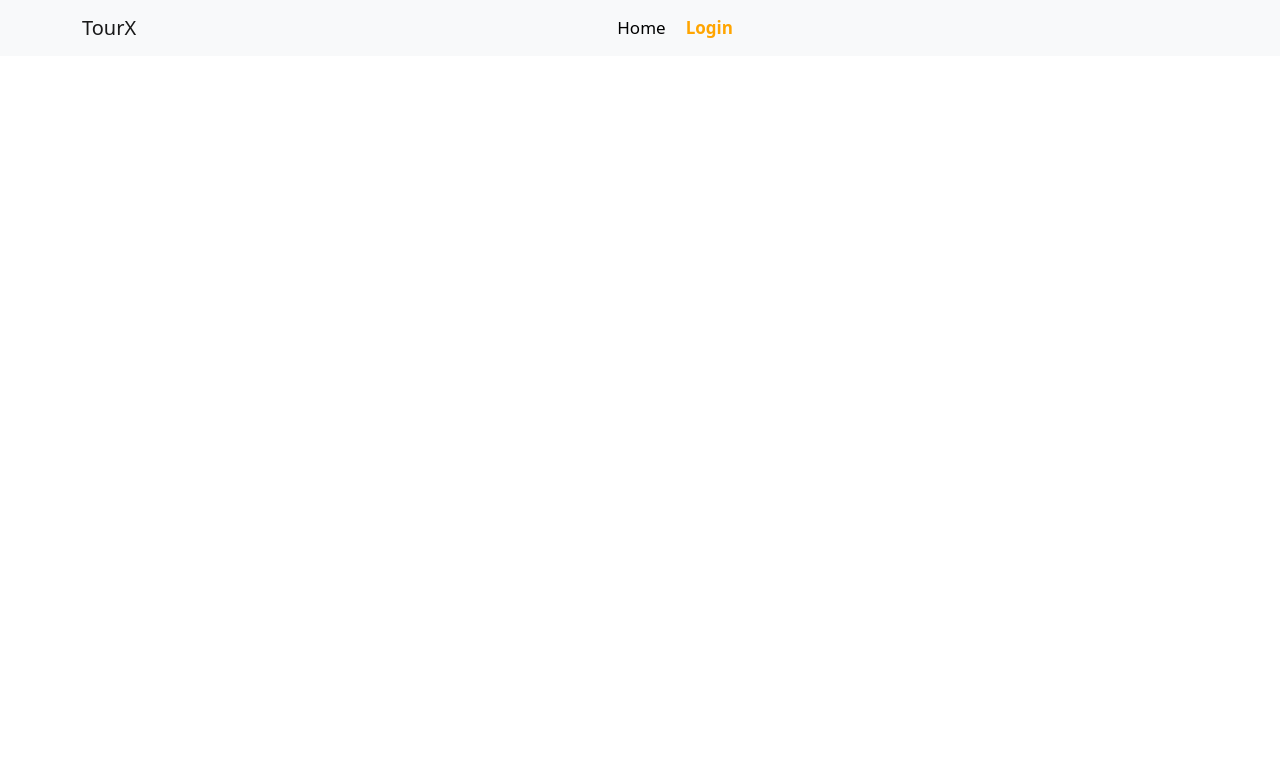
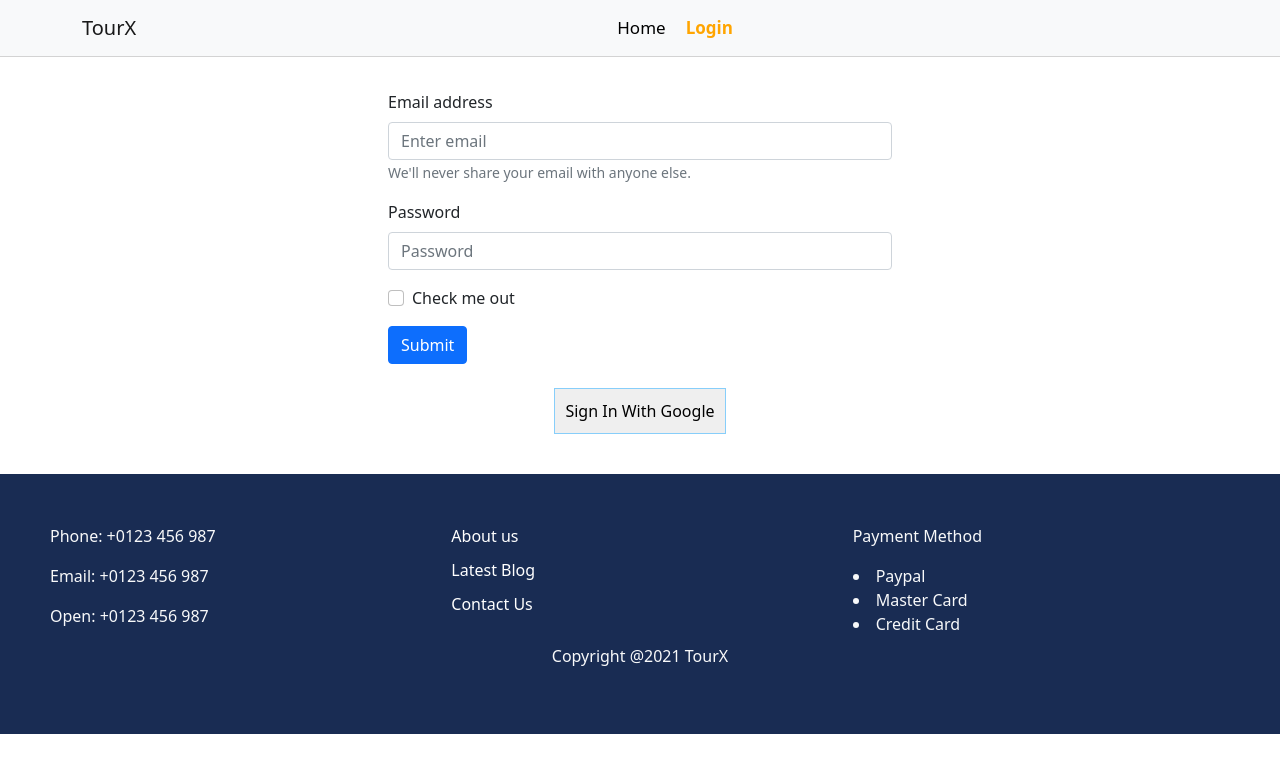
Before and after one commit to taymur12/TourX, a React (Create React App) app: page /login in a window 1280 px wide. Before the commit this address had no page. Shown: the top 772 px of the page. Built offline with nearby package versions, Linux system fonts and the light colour scheme.

Commit message:
added login

```diff
--- a/src/App.js
+++ b/src/App.js
@@ -4,6 +4,10 @@ import Home from './Components/Pages/Home/Home';
 import Header from './Components/Pages/Shared/Header';
 import { BrowserRouter as Router, Route, Switch } from 'react-router-dom';
 import Page404 from './Components/Pages/NotFound/Page404';
+import Footer from './Components/Pages/Footer/Footer';
+import Login from './Components/Pages/Login/Login';
+
+
 
 function App() {
   return (
@@ -17,10 +21,15 @@ function App() {
         <Route path="/home">
         <Home></Home>
         </Route>
+        <Route path="/login">
+       <Login></Login>
+        </Route>
+
         <Route path="*">
           <Page404></Page404>
         </Route>
       </Switch>
+      <Footer></Footer>
       </Router>
 
     </div>
--- /dev/null
+++ b/src/Components/Pages/Footer/Footer.css
@@ -0,0 +1,16 @@
+.footer-main{
+    background-color: rgb(25,44,83);
+    padding: 50px;
+}
+
+.footerItem{
+    display: flex;
+    flex-direction: column;
+
+}
+.footer-item{
+    padding-bottom: 10px;
+    text-decoration: none;
+    color: white;
+
+}
--- /dev/null
+++ b/src/Components/Pages/Footer/Footer.js
@@ -0,0 +1,34 @@
+import React from 'react';
+import { Col, Row } from 'react-bootstrap';
+import { Link } from 'react-router-dom';
+import './Footer.css'
+
+const Footer = () => {
+    return (
+        <div className='footer-main'>
+            <Row>
+            <Col xs={12} md={4}>
+              <p className='text-light'>Phone: +0123 456 987</p>
+              <p className='text-light'>Email: +0123 456 987</p>
+              <p className='text-light'>Open: +0123 456 987</p>
+            </Col>
+            <Col xs={12} md={4}>
+              <div className='footerItem'>
+                <Link className='footer-item' to="/aboutus"> About us</Link>
+                <Link className='footer-item' to="/aboutus"> Latest Blog</Link>
+                <Link className='footer-item' to="/aboutus"> Contact Us</Link>
+              </div>
+            </Col>
+            <Col xs={12} md={4}>
+              <p className='text-light'>Payment Method</p>
+              <li className='text-light'>Paypal</li>
+              <li className='text-light'>Master Card</li>
+              <li className='text-light'i>Credit Card</li>
+            </Col>
+            </Row>
+            <p className='text-light text-center'>Copyright @2021 TourX</p>
+        </div>
+    );
+};
+
+export default Footer;
--- a/src/Components/Pages/Home/Home.js
+++ b/src/Components/Pages/Home/Home.js
@@ -1,10 +1,12 @@
 import React from 'react';
 import Landing from './Landing/Landing';
+import Services from './Services/Services';
 
 const Home = () => {
     return (
         <div>
             <Landing></Landing>
+            <Services></Services>
         </div>
     );
 };
--- a/src/Components/Pages/Home/Landing/Landing.css
+++ b/src/Components/Pages/Home/Landing/Landing.css
@@ -5,6 +5,6 @@
 
 @media screen and (max-width: 680px) {
     .img-caro{
-        height:300px;
+        height:400px;
     }
   }
--- a/src/Components/Pages/Home/Landing/Landing.js
+++ b/src/Components/Pages/Home/Landing/Landing.js
@@ -1,8 +1,8 @@
 import React from 'react';
-import { Button, Carousel, Container } from 'react-bootstrap';
+import { Carousel } from 'react-bootstrap';
 import cover1 from '../../../images/back/back3.jpg'
 import cover2 from '../../../images/back/back2.jpg'
-import cover3 from '../../../images/back/back1.jpg'
+
 import './Landing.css'
 
 const Landing = () => {
--- /dev/null
+++ b/src/Components/Pages/Home/Services/Services.css
@@ -0,0 +1,9 @@
+.package{
+    color: rgb(247, 188, 39)
+
+}
+
+.package-title{
+    color: rgb(38,35,57);
+    font-family: Arial, Helvetica, sans-serif;
+}
--- /dev/null
+++ b/src/Components/Pages/Home/Services/Services.js
@@ -0,0 +1,14 @@
+import React from 'react';
+import './Services.css'
+const Services = () => {
+    return (
+        <div>
+            <div>
+                <h4 className='mt-5 text-center package'>Choose Your Package</h4>
+                <h1 className='mt-3 text-center package-title'>Select Your Best Package For Your Travel</h1>
+            </div>
+        </div>
+    );
+};
+
+export default Services;
--- /dev/null
+++ b/src/Components/Pages/Login/Login.css
@@ -0,0 +1,18 @@
+.form-main{
+    margin: 90px 10px 40px 10px;
+}
+
+.form-Container{
+    width: 40%;
+}
+
+.btn-signin{
+    border: 1px solid lightskyblue;
+    padding: 10px;
+}
+
+@media screen and (max-width: 680px) {
+    .form-Container{
+        width: 100%;
+    }
+  }
--- /dev/null
+++ b/src/Components/Pages/Login/Login.js
@@ -0,0 +1,35 @@
+import React from 'react';
+import { Button, Form } from 'react-bootstrap';
+import './Login.css'
+
+const Login = () => {
+    return (
+        <div className='form-main '>
+            <Form className='form-Container mx-auto'>
+                <Form.Group className="mb-3" controlId="formBasicEmail">
+                    <Form.Label>Email address</Form.Label>
+                    <Form.Control type="email" placeholder="Enter email" />
+                    <Form.Text className="text-muted">
+                        We'll never share your email with anyone else.
+                    </Form.Text>
+                </Form.Group>
+
+                <Form.Group className="mb-3" controlId="formBasicPassword">
+                    <Form.Label>Password</Form.Label>
+                    <Form.Control type="password" placeholder="Password" />
+                </Form.Group>
+                <Form.Group className="mb-3" controlId="formBasicCheckbox">
+                    <Form.Check type="checkbox" label="Check me out" />
+                </Form.Group>
+                <Button variant="primary" type="submit">
+                    Submit
+                </Button>
+            </Form>
+            <div className='mt-4'>
+                <button className='mx-auto d-block btn-signin'> Sign In With Google</button>
+            </div>
+        </div>
+    );
+};
+
+export default Login;
--- a/src/Components/Pages/Shared/Header.css
+++ b/src/Components/Pages/Shared/Header.css
@@ -5,3 +5,7 @@
     font-size: 17px;
 
 }
+
+.nav-main{
+    border-bottom: 1px solid lightgray;
+}
--- a/src/Components/Pages/Shared/Header.js
+++ b/src/Components/Pages/Shared/Header.js
@@ -1,5 +1,5 @@
 import React from 'react';
-import { Container, Nav, Navbar, NavDropdown } from 'react-bootstrap';
+import { Container, Nav, Navbar } from 'react-bootstrap';
 import { NavLink } from 'react-router-dom';
 import './Header.css'
 
@@ -10,7 +10,7 @@ const Header = () => {
   }
   return (
     <div>
-            <Navbar bg="light" expand="lg" fixed="top">
+      <Navbar className='nav-main' bg="light" expand="lg" fixed="top">
         <Container>
           <Navbar.Brand href="#home">TourX</Navbar.Brand>
           <Navbar.Toggle aria-controls="basic-navbar-nav" />
```
Lines whose indentation alone changed are shown as unchanged.
